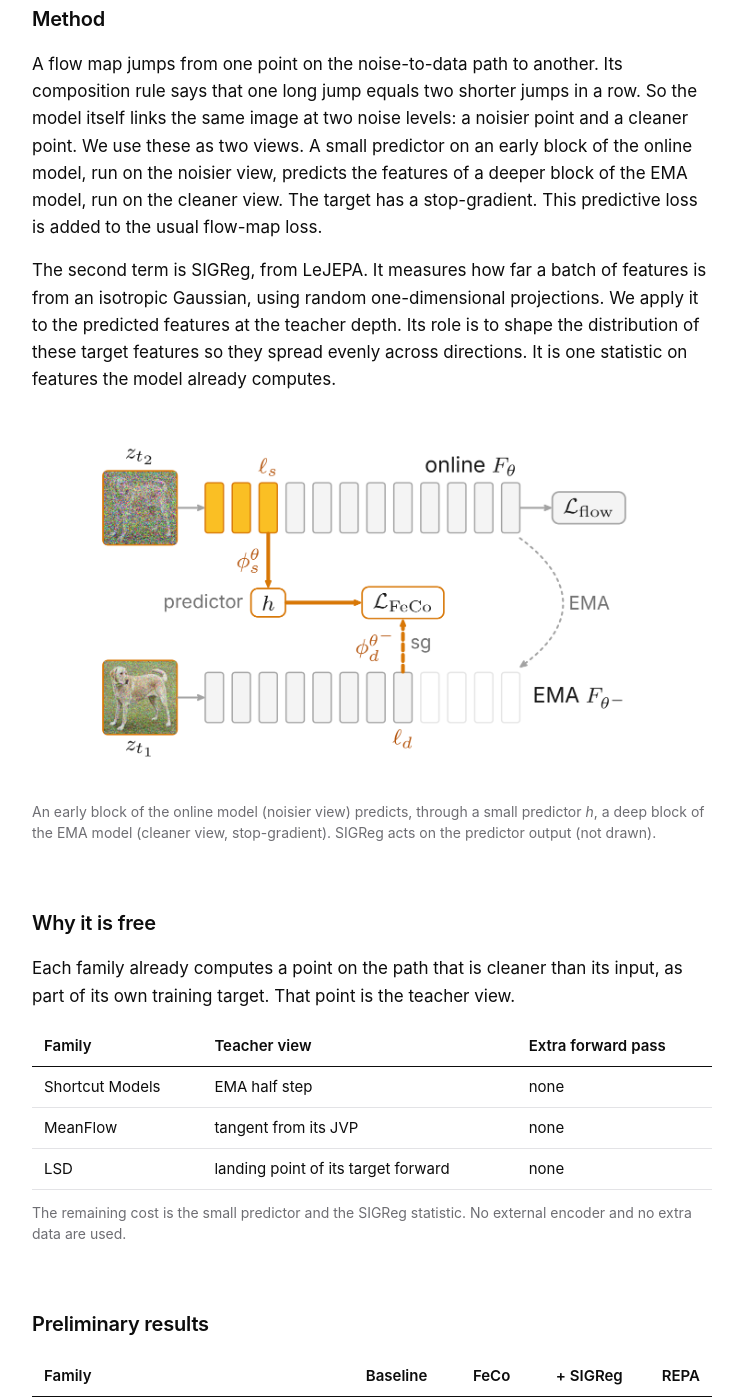
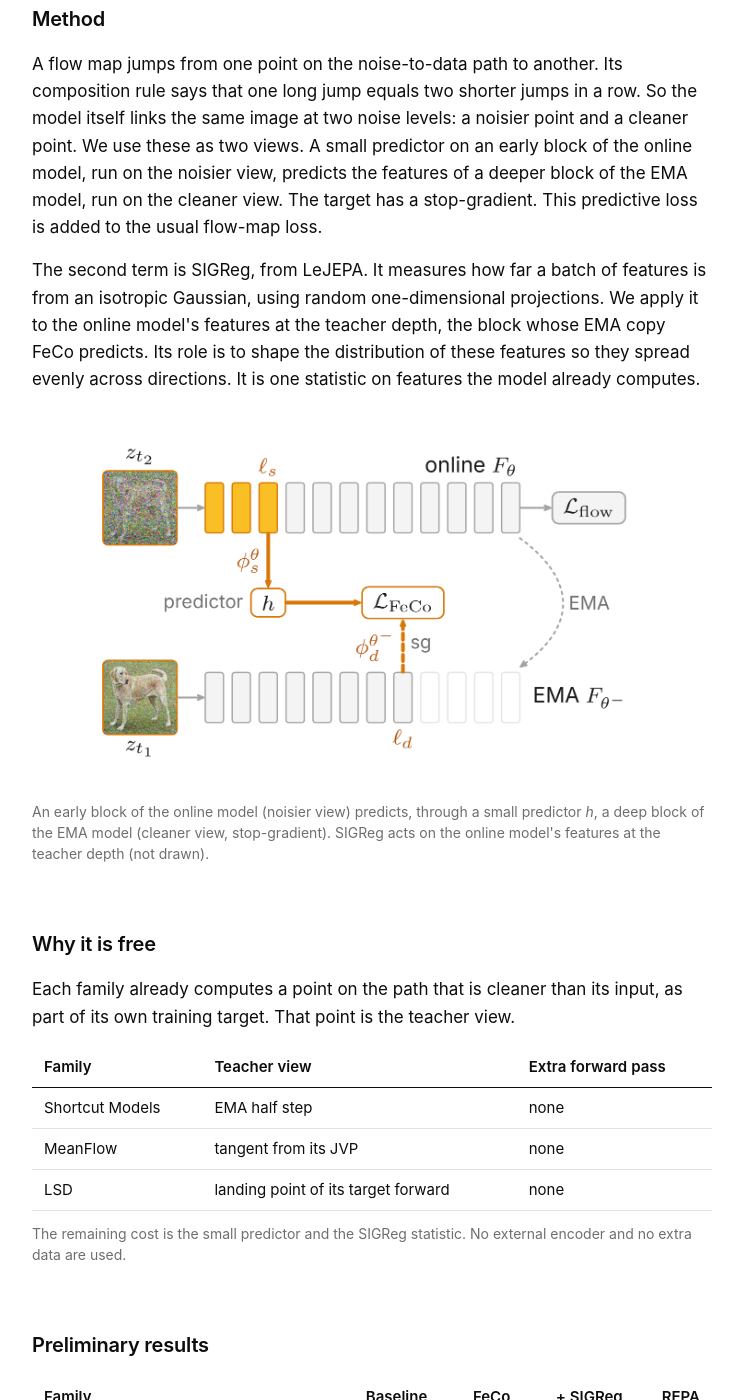
Before and after one commit to rabiulcste/rabiulcste.github.io, a Jekyll site: the page built from feco/index.html, in a window 1280 px wide and 1400 px high, scrolled down 1479 px. Shown: the whole window, without its empty margins (268-1011 px from the left). Built offline with Jekyll 4.4.1, drawn with Linux system fonts in a browser that asks for light colours.

Commit message:
Fix where SIGReg acts on the FeCo page

```diff
--- a/feco/index.html
+++ b/feco/index.html
@@ -42,8 +42,8 @@ bibtex: |
 <section id="method">
     <h2>Method</h2>
     <p>A flow map jumps from one point on the noise-to-data path to another. Its composition rule says that one long jump equals two shorter jumps in a row. So the model itself links the same image at two noise levels: a noisier point and a cleaner point. We use these as two views. A small predictor on an early block of the online model, run on the noisier view, predicts the features of a deeper block of the EMA model, run on the cleaner view. The target has a stop-gradient. This predictive loss is added to the usual flow-map loss.</p>
-    <p>The second term is SIGReg, from LeJEPA. It measures how far a batch of features is from an isotropic Gaussian, using random one-dimensional projections. We apply it to the predicted features at the teacher depth. Its role is to shape the distribution of these target features so they spread evenly across directions. It is one statistic on features the model already computes.</p>
-    {% include project/figure.html src="method.png" wide=true alt="Two stacks of transformer blocks. The online model takes the noisier view; a predictor on its early block feeds the FeCo loss. The EMA model takes the cleaner view; its deep block gives the target, with a stop-gradient." caption="An early block of the online model (noisier view) predicts, through a small predictor <em>h</em>, a deep block of the EMA model (cleaner view, stop-gradient). SIGReg acts on the predictor output (not drawn)." %}
+    <p>The second term is SIGReg, from LeJEPA. It measures how far a batch of features is from an isotropic Gaussian, using random one-dimensional projections. We apply it to the online model's features at the teacher depth, the block whose EMA copy FeCo predicts. Its role is to shape the distribution of these features so they spread evenly across directions. It is one statistic on features the model already computes.</p>
+    {% include project/figure.html src="method.png" wide=true alt="Two stacks of transformer blocks. The online model takes the noisier view; a predictor on its early block feeds the FeCo loss. The EMA model takes the cleaner view; its deep block gives the target, with a stop-gradient." caption="An early block of the online model (noisier view) predicts, through a small predictor <em>h</em>, a deep block of the EMA model (cleaner view, stop-gradient). SIGReg acts on the online model's features at the teacher depth (not drawn)." %}
 </section>
 
 <section id="free">
```
